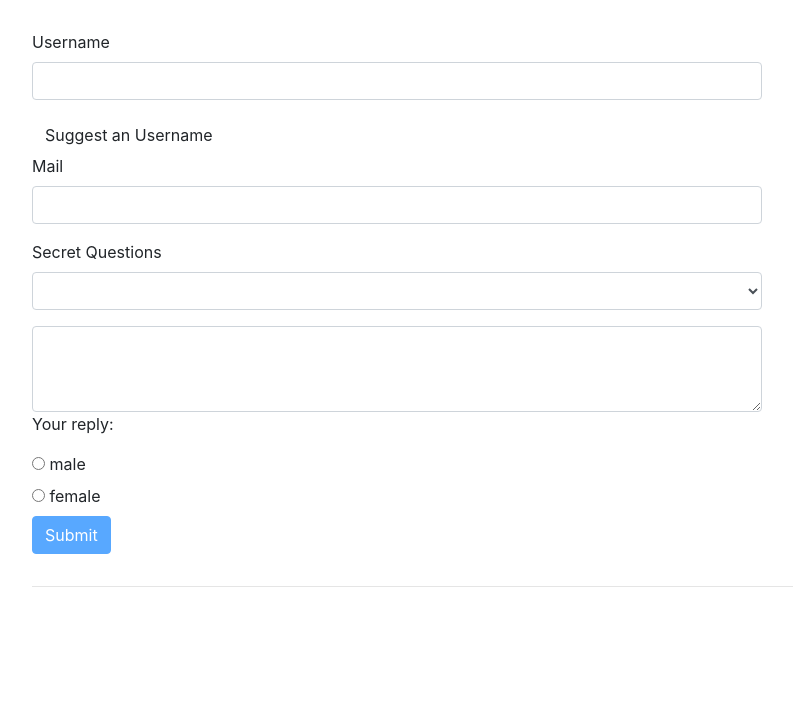
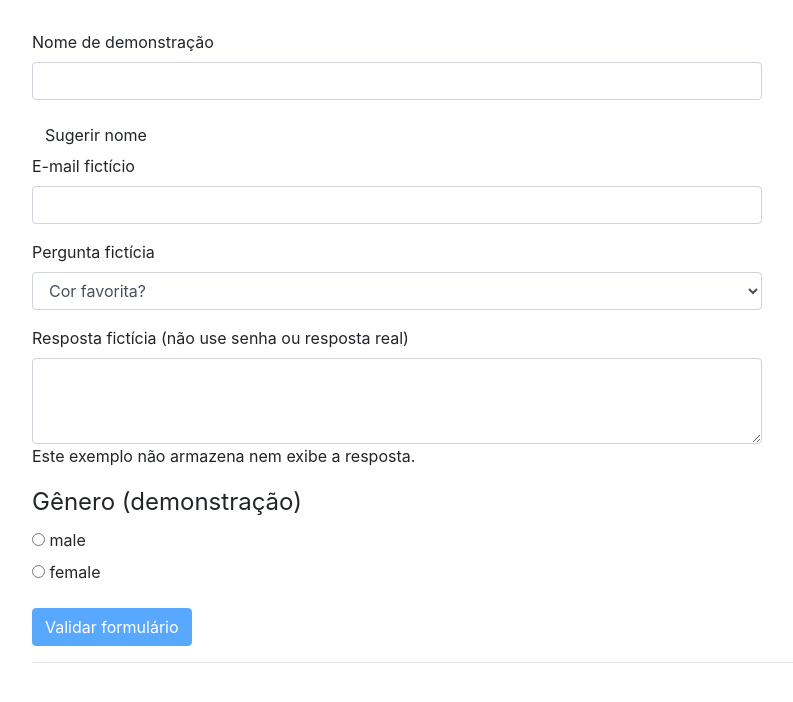
Before and after one commit to caobianco1996/FormAngular, an Angular app in the folder form/: page / in a window 1280 px wide. Shown: the top 702 px of the page, without its empty margins (53-846 px from the left). Built offline with nearby package versions, Linux system fonts and the light colour scheme.

Commit message:
fix: label demo-only form fields and protect answers

```diff
--- a/form/src/app/app.component.html
+++ b/form/src/app/app.component.html
@@ -4,12 +4,12 @@
       <form (ngSubmit)="onSubmit()" #f="ngForm">
         <div id="user-data" ngModelGroup="userData" #userData="ngModelGroup">
           <div class="form-group">
-            <label for="username">Username</label>
-            <input type="text" id="username" class="form-control" ngModel name="username" required>
+            <label for="username">Nome de demonstração</label>
+            <input type="text" id="username" class="form-control" ngModel name="username" required autocomplete="off">
           </div>
-          <button class="btn btn-default" (click)="suggestUserName()" type="button">Suggest an Username</button>
+          <button class="btn btn-default" (click)="suggestUserName()" type="button">Sugerir nome</button>
           <div class="form-group">
-            <label for="email">Mail</label>
+            <label for="email">E-mail fictício</label>
             <input
               type="email"
               id="email"
@@ -18,49 +18,56 @@
               name="email"
               required
               email
+              autocomplete="off"
               #email="ngModel">
-            <span class="help-block" *ngIf="!email.valid && email.touched">Por favor insira um email Valido</span>
+            <span class="help-block" role="alert" *ngIf="!email.valid && email.touched">Informe um e-mail válido de demonstração.</span>
           </div>
         </div>
-        <p *ngIf="!userData.valid && userData.touched">User data is invalid</p>
+        <p role="alert" *ngIf="!userData.valid && userData.touched">Confira os campos obrigatórios.</p>
+
         <div class="form-group">
-          <label for="secret">Secret Questions</label>
-          <select id="secret" class="form-control" [ngModel]="defaultQuestion" name="secret">
-            <option value="pet">Your first Pet?</option>
-            <option value="teacher">Your first teacher?</option>
+          <label for="demo-question">Pergunta fictícia</label>
+          <select id="demo-question" class="form-control" [ngModel]="defaultQuestion" name="demoQuestion">
+            <option value="color">Cor favorita?</option>
+            <option value="food">Comida favorita?</option>
           </select>
         </div>
+
         <div class="form-group">
-          <textarea name="questionAnswer" rows="3" class="form-control" [(ngModel)]="answer">
+          <label for="demo-answer">Resposta fictícia (não use senha ou resposta real)</label>
+          <textarea
+            id="demo-answer"
+            name="demoAnswer"
+            rows="3"
+            class="form-control"
+            [(ngModel)]="answer"
+            autocomplete="off">
           </textarea>
-          <p>Your reply: {{answer}}</p>
+          <p>Este exemplo não armazena nem exibe a resposta.</p>
+        </div>
+
+        <fieldset class="form-group">
+          <legend>Gênero (demonstração)</legend>
           <div class="radio" *ngFor="let gender of genders">
             <label>
-            <input
-            type="radio"
-            name="gender"
-            ngModel
-            [value]="gender"
-            required>
+              <input type="radio" name="gender" ngModel [value]="gender" required>
               {{ gender }}
-
             </label>
           </div>
-        <button class="btn btn-primary" type="submit" [disabled]="!f.valid">Submit</button>
-      </div>
+        </fieldset>
+        <button class="btn btn-primary" type="submit" [disabled]="!f.valid">Validar formulário</button>
       </form>
     </div>
   </div>
   <hr>
-  <div class="row" *ngIf="submitted">
+  <section class="row" *ngIf="submitted" aria-live="polite">
     <div class="col-xs-12">
-      <h3>Your Data</h3>
-      <p>Username: {{user.username}}</p>
-      <p>mail: {{user.email}}</p>
-      <p>Secret question: Your First {{user.secretQuestion}} </p>
-      <p>Answer: {{user.answer}}</p>
-      <p>Gender:{{user.gender}} </p>
-
+      <h2>Dados de demonstração</h2>
+      <p>Nome: {{ user.username }}</p>
+      <p>E-mail: {{ user.email }}</p>
+      <p>Pergunta: {{ user.demoQuestion }}</p>
+      <p>Resposta: não armazenada nem exibida</p>
+      <p>Gênero: {{ user.gender }}</p>
     </div>
+  </section>
 </div>
-</div>
```
Lines whose indentation alone changed are shown as unchanged.
